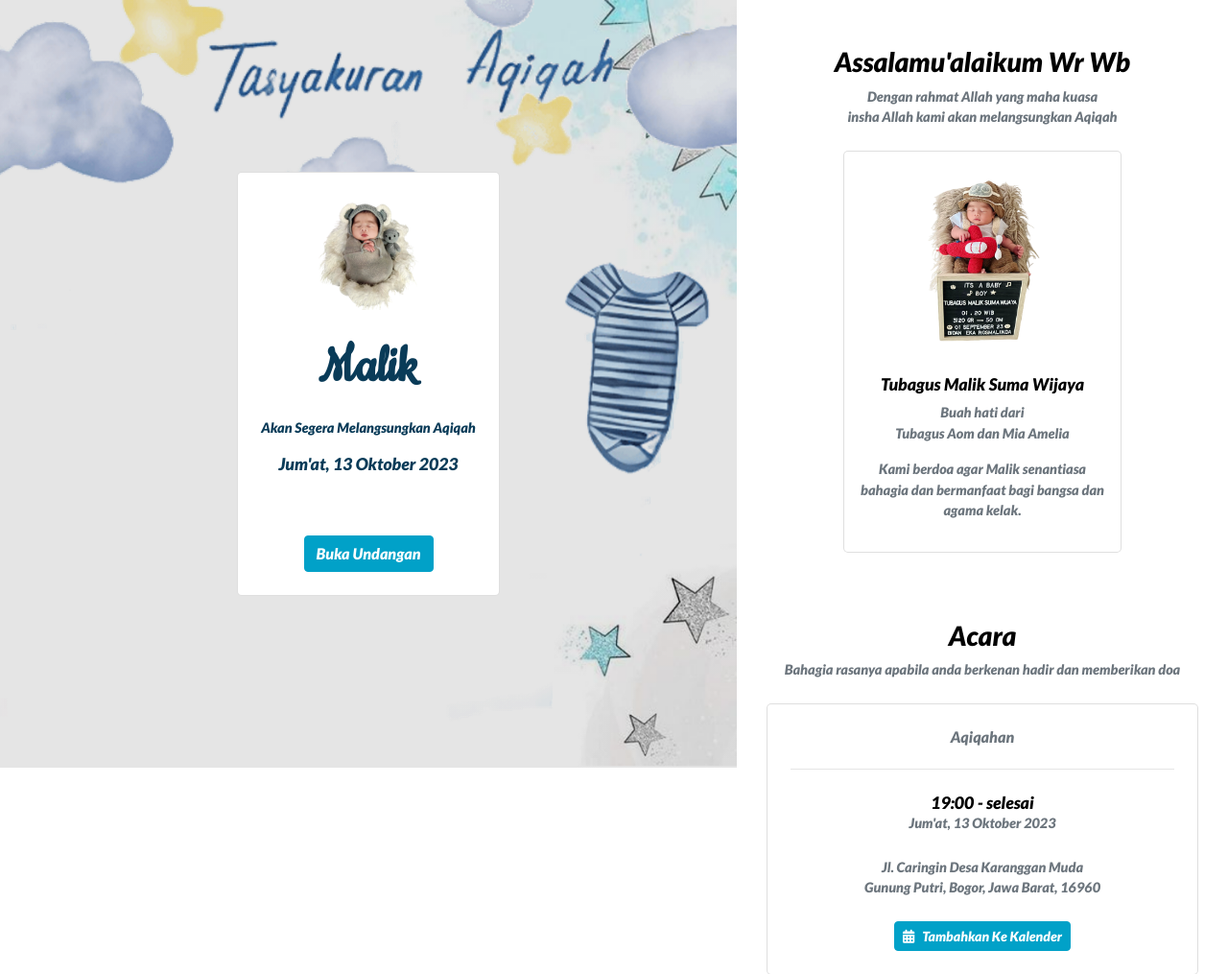
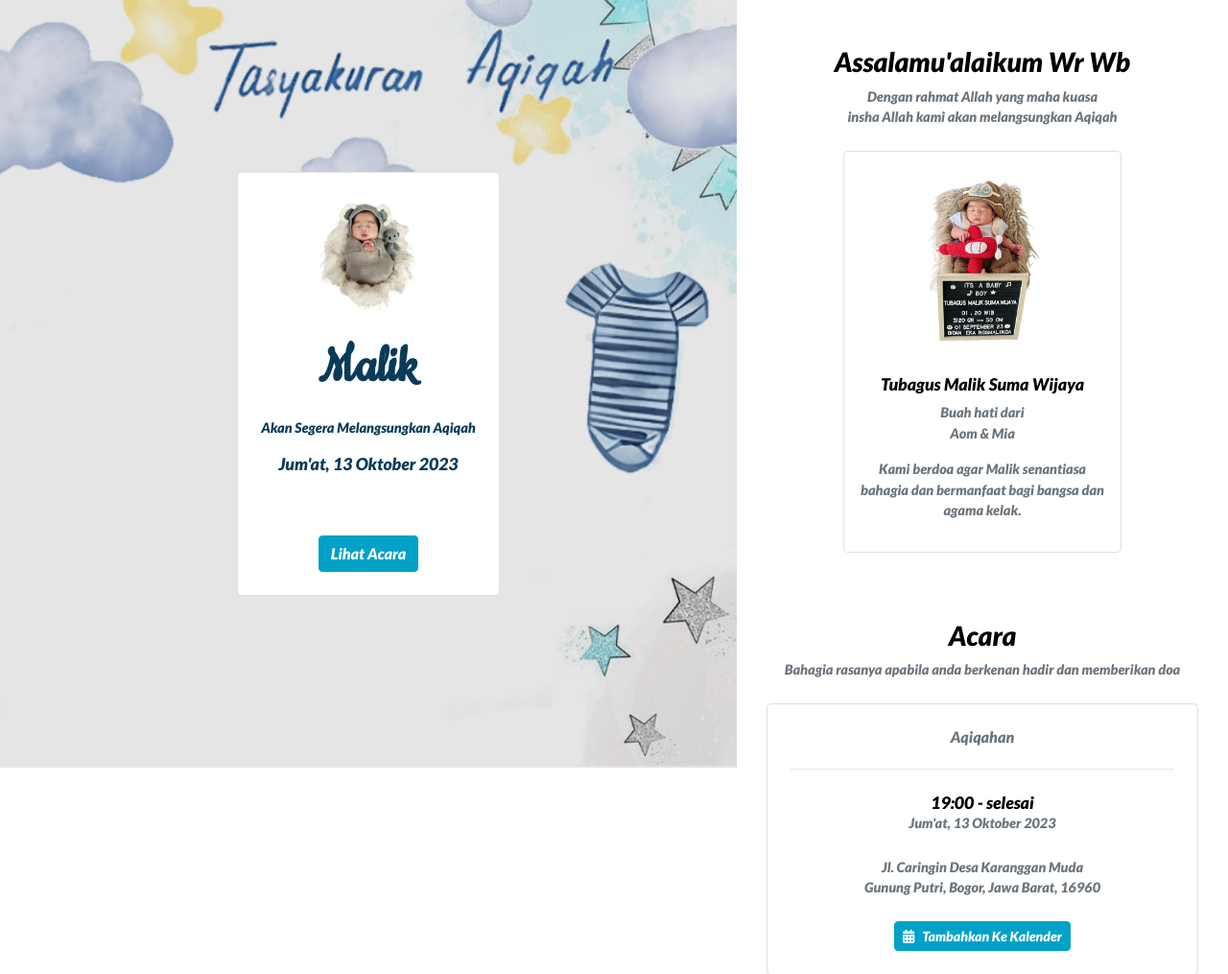
Before and after one commit to tubagusaom/malik_aqiqah, a PHP site: page / in a window 1280 px wide. Shown: the top 1015 px of the page at 96% size. Run offline with PHP 8.4, Linux system fonts and the light colour scheme.

Commit message:
mergenew

```diff
--- a/index.php
+++ b/index.php
@@ -66,7 +66,7 @@
                 <h6 class="my-3" fadeinup="" wow="" style="color: #000000">Tera dan Byte</h6>
                 <div class="text-black" fadeinup="" wow="">di Netherland</div> -->
 
-                <a href="#acara" class="btn btn-primary mt-5" onclick="music();" >Buka Undangan</a>
+                <a href="#malik" class="btn btn-primary mt-5" onclick="music();" >Lihat Acara</a>
               </div>
             </div>
           <!-- </div> -->
@@ -98,7 +98,7 @@
                       />
                     </div>
                     <h5 class="text-black mt-4">Tubagus Malik Suma Wijaya</h5>
-                    <p>Buah hati dari <br> Tubagus Aom dan Mia Amelia</p>
+                    <p>Buah hati dari <br> Aom & Mia</p>
                     <p>
                       Kami berdoa agar Malik senantiasa bahagia
                       dan bermanfaat bagi bangsa dan agama kelak.
@@ -109,7 +109,7 @@
               <!-- End Aqiqah -->
 
               <!-- Start Undangan -->
-              <div class="text-center mt-5" id="acara">&nbsp;</div>
+              <div class="mt-5" id="acara">&nbsp;</div>
               <div class="text-center">
                 <h3 class="text-black">Acara</h3>
                 Bahagia rasanya apabila anda berkenan hadir dan memberikan doa
```
